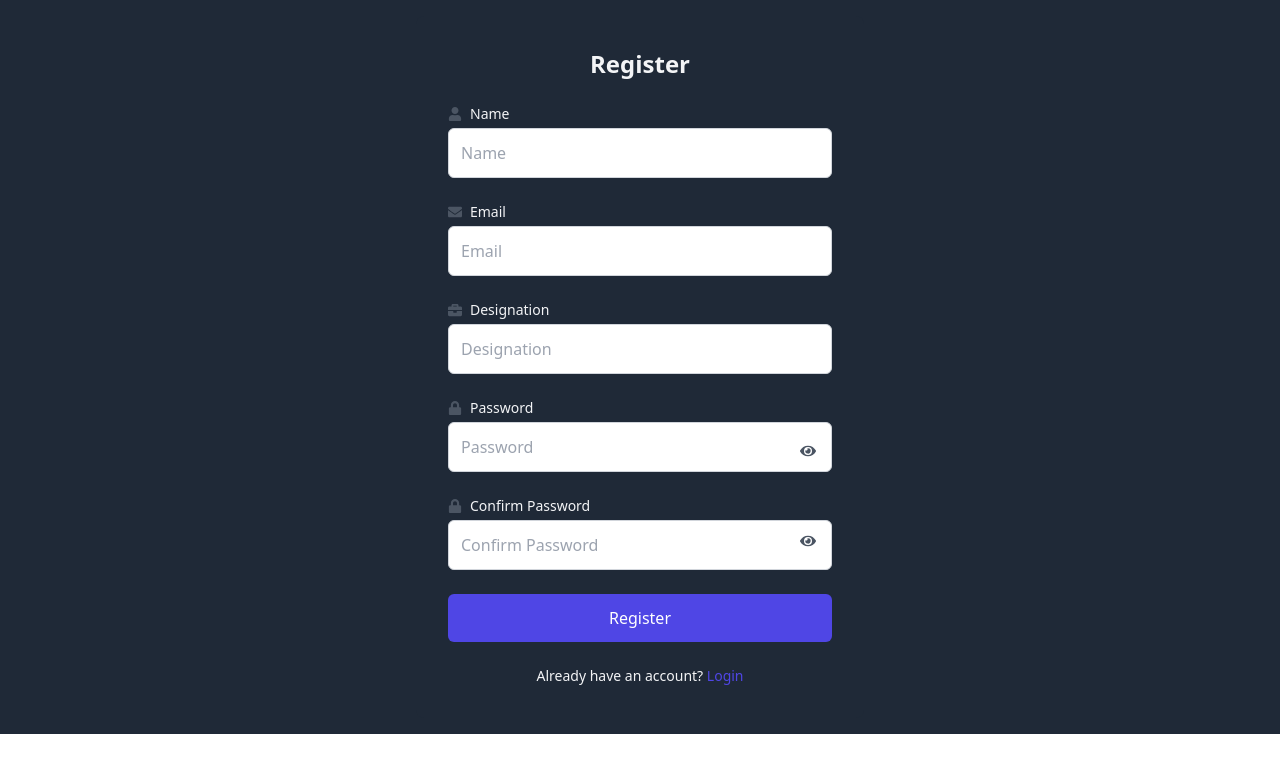
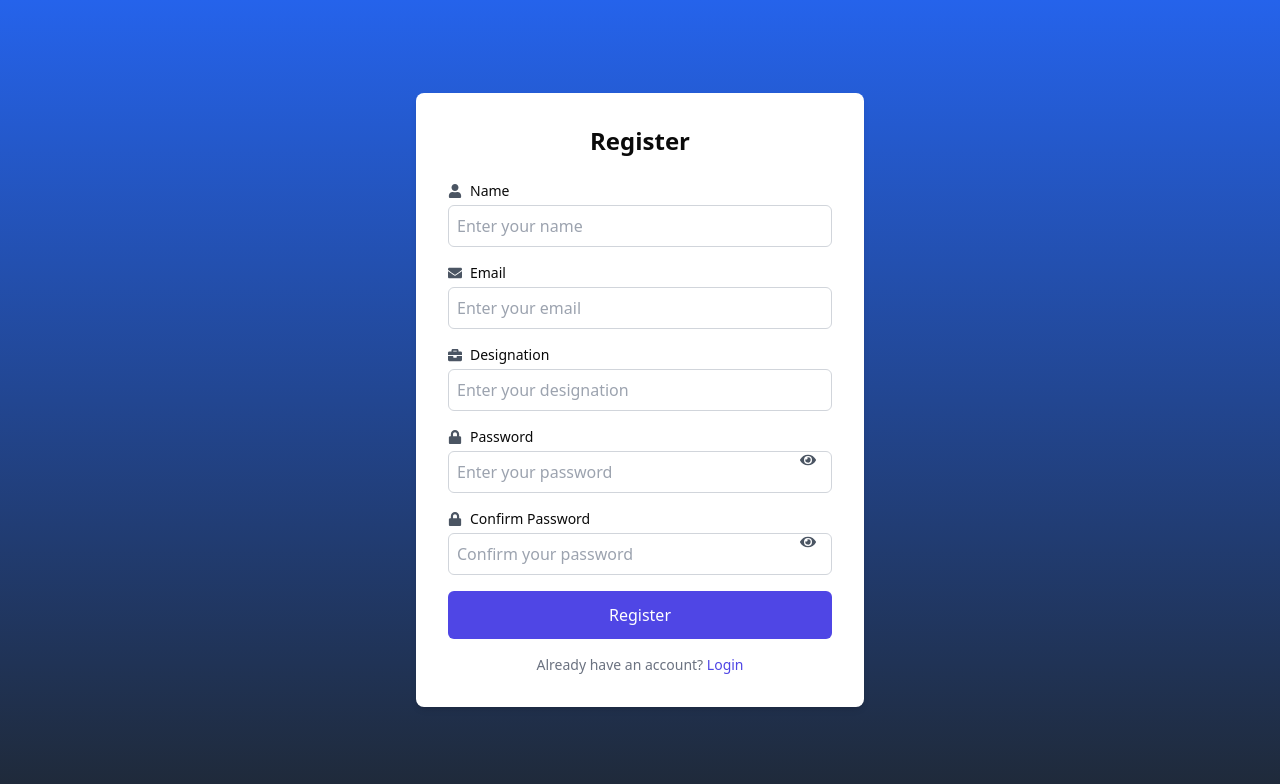
Before and after one commit to rishijain-1/NewLayout, a Next.js app: page / in a window 1280 px wide. Shown: the top 784 px of the page. Built offline with nearby package versions, Linux system fonts and the light colour scheme.

Commit message:
"Updated login and register pages with new design and layout changes"

```diff
--- a/app/login/page.tsx
+++ b/app/login/page.tsx
@@ -4,15 +4,9 @@ import React from 'react';
 
 const LoginPage = () => {
   return (
-    <div className="flex flex-col items-center  justify-center min-h-screen bg-gradient-to-br from-gray-800 to-indigo-900 p-6">
-      {/* Logo Header */}
-      <header className="w-full max-w-screen-md align-top mb-12">
-        <LogoHeader />
-      </header>
-
+    <div className="flex flex-col items-center  justify-center min-h-screen bg-gradient-to-t from-gray-800 to-blue-600 p-6">
       {/* Login Form */}
       <main className="w-full max-w-md bg-opacity backdrop-blur-md rounded-lg p-8">
-
         <Login />
       </main>
     </div>
--- a/app/page.tsx
+++ b/app/page.tsx
@@ -2,6 +2,14 @@ import Register from "@/components/auth/Register";
 
 export default function Home() {
   return (
-    <Register/>
+    <div className="flex flex-col items-center  justify-center min-h-screen bg-gradient-to-t from-gray-800 to-blue-600">
+
+
+      {/* Register Form */}
+      <main className="w-full max-w-md bg-opacity backdrop-blur-md rounded-lg">
+
+        <Register/>
+      </main>
+    </div>
   );
 }
--- a/components/auth/Register.tsx
+++ b/components/auth/Register.tsx
@@ -1,4 +1,4 @@
-'use client'
+'use client';
 
 import { useForm, SubmitHandler } from "react-hook-form";
 import { useState } from "react";
@@ -53,43 +53,42 @@ const Register: React.FC = () => {
         const error = await res.json();
         setErrorMessage(error.message || "An unknown error occurred");
       }
-    } catch{
+    } catch {
       setErrorMessage("An error occurred during registration.");
     }
   };
 
   return (
-    <div className="flex items-center justify-center  bg-gray-800  sm:p-2 lg:p-4">
-      <div className="w-full max-w-md bg-gray-800  p-6 sm:p-8 rounded-lg ">
-        <h2 className="text-2xl font-bold text-gray-100 text-center mb-6">Register</h2>
-        <form onSubmit={handleSubmit(onSubmit)} className="space-y-6">
+      <div className="w-full max-w-md p-8 space-y-6 bg-white rounded-lg shadow-md">
+        <h2 className="text-2xl font-bold text-center">Register</h2>
+        <form onSubmit={handleSubmit(onSubmit)} className="space-y-4">
 
           {/* Name Field */}
-          <div>
-            <label htmlFor="name" className="flex items-center text-gray-100 text-sm font-medium mb-1">
+          <div className="relative">
+            <label htmlFor="name" className="flex items-center text-sm font-medium mb-1">
               <FaUser className="text-gray-600 mr-2" />
               Name
             </label>
             <input
               type="text"
               id="name"
-              placeholder="Name"
+              placeholder="Enter your name"
               {...register("name", { required: "Name is required" })}
-              className="w-full p-3 border border-gray-300 rounded-md focus:outline-none focus:ring-2 focus:ring-indigo-500"
+              className="w-full p-2 border border-gray-300 rounded-md outline-none focus:ring-2 focus:ring-indigo-500"
             />
             {errors.name && <p className="text-red-500 text-sm">{errors.name.message}</p>}
           </div>
 
           {/* Email Field */}
-          <div>
-            <label htmlFor="email" className="flex items-center text-gray-100 text-sm font-medium mb-1">
+          <div className="relative">
+            <label htmlFor="email" className="flex items-center  text-sm font-medium mb-1">
               <FaEnvelope className="text-gray-600 mr-2" />
               Email
             </label>
             <input
               type="email"
               id="email"
-              placeholder="Email"
+              placeholder="Enter your email"
               {...register("email", {
                 required: "Email is required",
                 pattern: {
@@ -97,50 +96,56 @@ const Register: React.FC = () => {
                   message: "Invalid email address",
                 },
               })}
-              className="w-full p-3 border border-gray-300 rounded-md focus:outline-none focus:ring-2 focus:ring-indigo-500"
+              className="w-full p-2 border border-gray-300 rounded-md focus:ring-2 focus:ring-indigo-500"
             />
             {errors.email && <p className="text-red-500 text-sm">{errors.email.message}</p>}
           </div>
 
           {/* Designation Field */}
-          <div>
-            <label htmlFor="designation" className="flex items-center text-gray-100 text-sm font-medium mb-1">
+          <div className="relative">
+            <label htmlFor="designation" className="flex items-center  text-sm font-medium mb-1">
               <FaBriefcase className="text-gray-600 mr-2" />
               Designation
             </label>
             <input
               type="text"
               id="designation"
-              placeholder="Designation"
+              placeholder="Enter your designation"
               {...register("designation", { required: "Designation is required" })}
-              className="w-full p-3 border border-gray-300 rounded-md focus:outline-none focus:ring-2 focus:ring-indigo-500"
+              className="w-full p-2 border border-gray-300 rounded-md focus:ring-2 focus:ring-indigo-500"
             />
             {errors.designation && <p className="text-red-500 text-sm">{errors.designation.message}</p>}
           </div>
 
           {/* Password Field */}
           <div className="relative">
-            <label htmlFor="password" className="flex items-center text-gray-100 text-sm font-medium mb-1">
+            <label htmlFor="password" className="flex items-center text-sm font-medium mb-1">
               <FaLock className="text-gray-600 mr-2" />
               Password
             </label>
             <input
               type={showPassword ? "text" : "password"}
               id="password"
-              placeholder="Password"
+              placeholder="Enter your password"
               {...register("password", {
                 required: "Password is required",
                 minLength: {
-                  value: 6,
-                  message: "Password must be at least 6 characters",
+                  value: 8,
+                  message: "Password must be at least 8 characters",
+                },
+                pattern: {
+                  value: /^(?=.*[a-z])(?=.*[A-Z])(?=.*\d)(?=.*[!@#$%^&*()_+\-=[\]{};':"\\|,.<>/?]).+$/,
+                  message:
+                    "Password must include at least 1 uppercase, 1 lowercase, 1 number, and 1 special character",
                 },
               })}
-              className="w-full p-3 border border-gray-300 rounded-md focus:outline-none focus:ring-2 focus:ring-indigo-500 pr-10"
+              className="w-full p-2 border border-gray-300 rounded-md focus:ring-2 focus:ring-indigo-500 pr-10"
             />
             <button
               type="button"
+              aria-label={showPassword ? "Hide password" : "Show password"}
               onClick={() => setShowPassword(!showPassword)}
-              className="absolute right-4 sm:mt-4 mt-2 top-1/2 transform -translate-y-1/2 text-gray-600"
+              className="absolute right-4 top-1/2 transform -translate-y-1/2 text-gray-600"
             >
               {showPassword ? <FaEyeSlash /> : <FaEye />}
             </button>
@@ -149,24 +154,25 @@ const Register: React.FC = () => {
 
           {/* Confirm Password Field */}
           <div className="relative">
-            <label htmlFor="password_confirmation" className="flex items-center text-gray-100 text-sm font-medium mb-1">
+            <label htmlFor="password_confirmation" className="flex items-center text-sm font-medium mb-1">
               <FaLock className="text-gray-600 mr-2" />
               Confirm Password
             </label>
             <input
               type={showConfirmPassword ? "text" : "password"}
               id="password_confirmation"
-              placeholder="Confirm Password"
+              placeholder="Confirm your password"
               {...register("password_confirmation", {
                 validate: (value: string) => value === getValues("password") || "Passwords do not match",
                 required: "Please confirm your password",
               })}
-              className="w-full p-3 border border-gray-300 rounded-md focus:outline-none focus:ring-2 focus:ring-indigo-500 pr-10"
+              className="w-full p-2 border border-gray-300 rounded-md focus:ring-2 focus:ring-indigo-500 pr-10"
             />
             <button
               type="button"
+              aria-label={showConfirmPassword ? "Hide confirm password" : "Show confirm password"}
               onClick={() => setShowConfirmPassword(!showConfirmPassword)}
-              className="absolute right-4 sm:mt-2 mt-2 top-1/2 transform -translate-y-1/2 text-gray-600"
+              className="absolute right-4 top-1/2 transform -translate-y-1/2 text-gray-600"
             >
               {showConfirmPassword ? <FaEyeSlash /> : <FaEye />}
             </button>
@@ -179,25 +185,23 @@ const Register: React.FC = () => {
           {errorMessage && <p className="text-red-500 text-sm">{errorMessage}</p>}
 
           {/* Submit Button */}
-          <div>
+          <div className="relative">
             <button
               type="submit"
-              className="w-full py-3 bg-indigo-600 text-white rounded-md hover:bg-indigo-700 focus:ring-2 focus:ring-offset-2 focus:ring-indigo-500"
+              className="w-full py-3 text-white bg-indigo-600  rounded-md hover:bg-indigo-700 focus:ring-2 focus:ring-offset-2 focus:ring-indigo-500"
             >
               Register
             </button>
           </div>
 
           {/* Link to Login */}
-          <div className="text-center">
-            <p className="text-gray-100 text-sm">
+
+            <div className="text-center text-gray-500 text-sm">
               Already have an account? <a href="/login" className="text-indigo-600 hover:underline">Login</a>
-            </p>
-          </div>
+            </div>
+
         </form>
       </div>
-    </div>
-
   );
 };
 
```
Also changed, not shown: components/auth/Login.tsx (+45 -24 lines).
